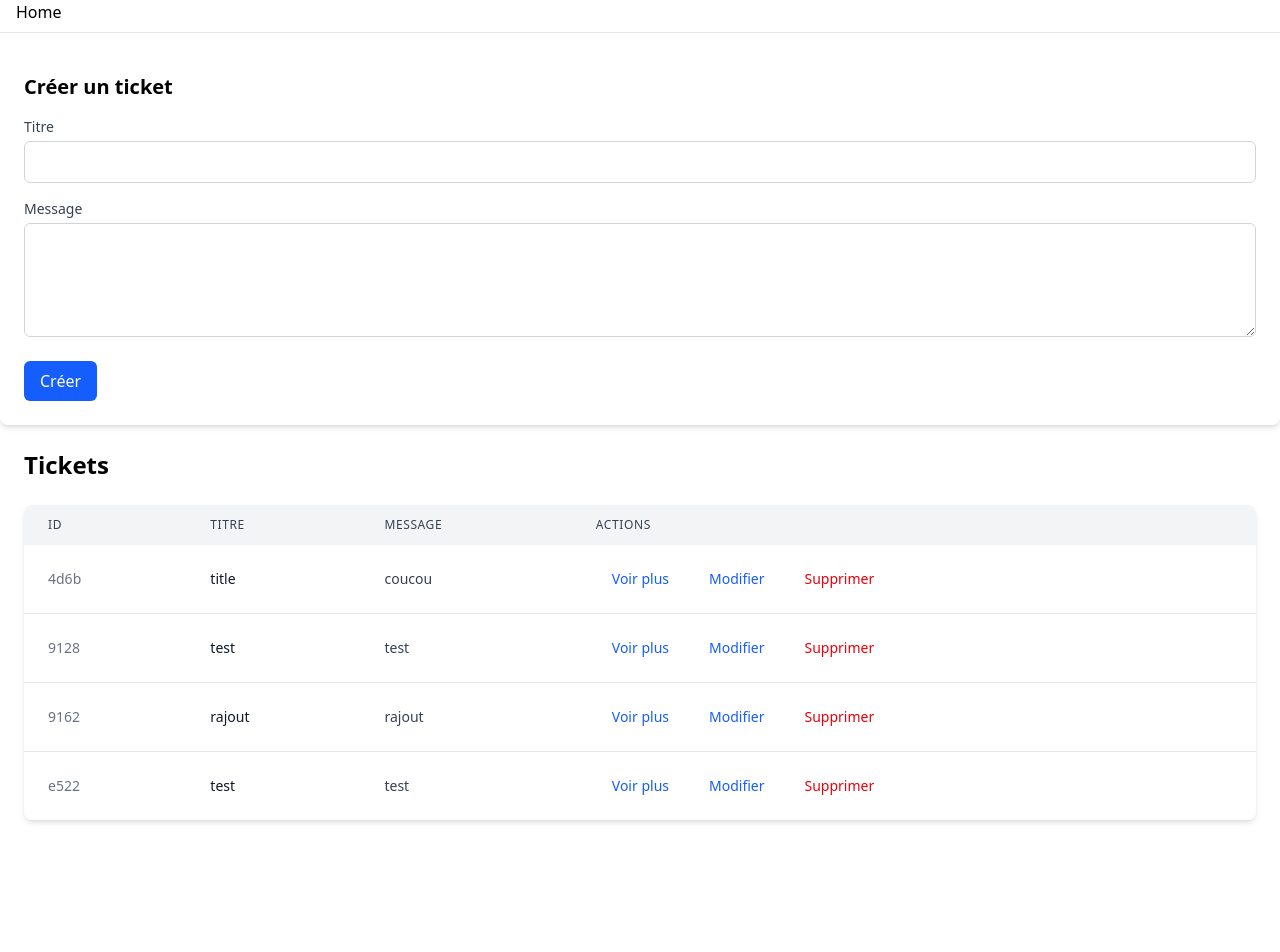
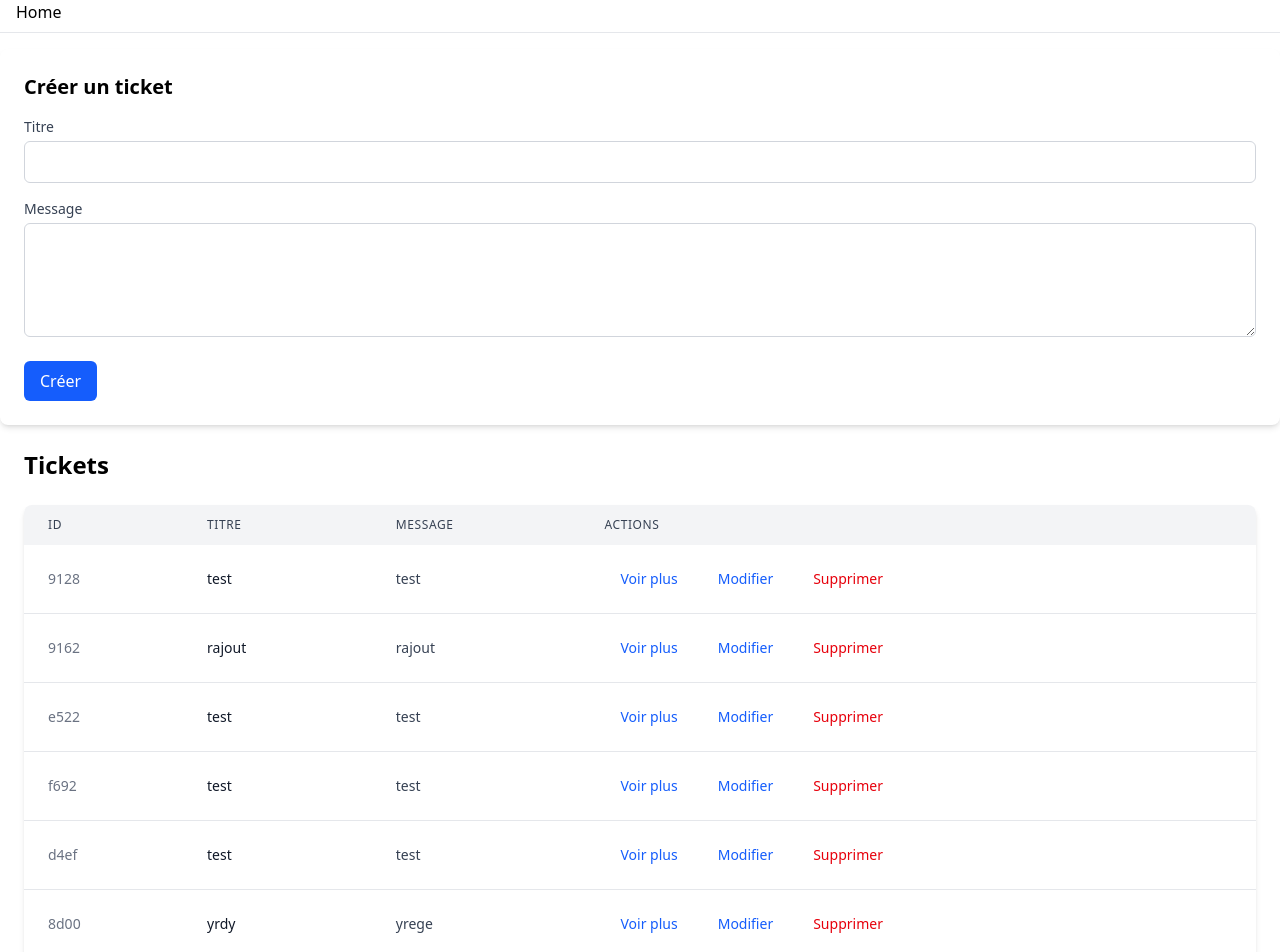
Before and after one commit to gganster/darva-react, a React (Vite) app: page / in a window 1280 px wide. Shown: the top 952 px of the page. Before the commit the page ends 844 px from the top, so only its background shows below. Built offline with nearby package versions, Linux system fonts and the light colour scheme; data requests are answered from the project's data file.

Commit message:
react query

```diff
--- a/db.json
+++ b/db.json
@@ -1,10 +1,5 @@
 {
   "tickets": [
-    {
-      "id": "4d6b",
-      "title": "title",
-      "message": "coucou"
-    },
     {
       "id": "9128",
       "title": "test",
@@ -19,6 +14,26 @@
       "id": "e522",
       "title": "test",
       "message": "test"
+    },
+    {
+      "id": "f692",
+      "title": "test",
+      "message": "test"
+    },
+    {
+      "id": "d4ef",
+      "title": "test",
+      "message": "test"
+    },
+    {
+      "id": "8d00",
+      "title": "yrdy",
+      "message": "yrege"
+    },
+    {
+      "id": "6a1e",
+      "title": "coucou",
+      "message": "coucou"
     }
   ]
 }
--- a/package.json
+++ b/package.json
@@ -14,6 +14,7 @@
     "@hookform/resolvers": "^5.2.2",
     "@reduxjs/toolkit": "^2.9.0",
     "@tailwindcss/vite": "^4.1.13",
+    "@tanstack/react-query": "^5.90.2",
     "axios": "^1.12.2",
     "json-server": "^1.0.0-beta.3",
     "react": "^19.1.1",
--- a/src/hooks/use-tickets.js
+++ b/src/hooks/use-tickets.js
@@ -1,43 +1,41 @@
 import { useNavigate } from "react-router";
-import { useEffect } from "react";
 import axios from "axios";
-
-import {useSelector, useDispatch} from 'react-redux'
-import { setTickets } from '../slices/ticketSlice'
+import { useQuery, useMutation, useQueryClient } from '@tanstack/react-query'
 
 const useTickets = (id) => {
+  const queryClient = useQueryClient();
+
   const navigate = useNavigate();
-  const tickets = useSelector(state => state.tickets.tickets);
-  const dispatch = useDispatch();
+  const {data: tickets, isPending} = useQuery({
+    queryKey: ['tickets'],
+    queryFn: () => fetch('http://localhost:3000/tickets').then(res => res.json())
+  });
 
-  const onCreate = async (ticket) => {
-    const response = await axios.post("http://localhost:3000/tickets", ticket);
-    dispatch(setTickets([...tickets, response.data]));
-    navigate(`/ticket/${response.data.id}`);
-  }
+  const onCreate = useMutation({
+    mutationFn: (ticket) => axios.post("http://localhost:3000/tickets", ticket),
+    onSuccess: (ticket) => {
+      //queryClient.invalidateQueries({ queryKey: ['tickets'] });
+      queryClient.setQueryData(['tickets'], (old) => [...old, ticket.data]);
+      navigate(`/ticket/${ticket.data.id}`);
+    }
+  });
 
-  const onUpdate = async (ticket) => {
-    const response = await axios.put(`http://localhost:3000/tickets/${ticket.id}`, ticket);
-    dispatch(setTickets(tickets.map(t => t.id === ticket.id ? response.data : t)));
-  }
+  const onUpdate = useMutation({
+    mutationFn: (ticket) => axios.put(`http://localhost:3000/tickets/${ticket.id}`, ticket),
+    onSuccess: (ticket) => {
+      queryClient.setQueryData(['tickets'], (old) => old.map(t => t.id === ticket.data.id ? ticket.data : t));
+    }
+  });
+  const onDelete = useMutation({
+    mutationFn: (id) => axios.delete(`http://localhost:3000/tickets/${id}`),
+    onSuccess: (_, id) => {
+      queryClient.setQueryData(['tickets'], (old) => old.filter(t => t.id !== id));
+    }
+  });
 
-  const onDelete = async (id) => {
-    await axios.delete(`http://localhost:3000/tickets/${id}`);
-    dispatch(setTickets(tickets.filter(t => t.id !== id)));
-  }
+  const ticket = tickets?.find(t => t.id === id);
 
-  useEffect(() => {
-    (async () => {
-      if (tickets.length > 0) return;
-
-      const response = await axios.get("http://localhost:3000/tickets");
-      dispatch(setTickets(response.data));
-    })();
-  }, [tickets, dispatch]);
-
-  const ticket = tickets.find(t => t.id === id);
-
-  return { tickets, ticket, onCreate, onUpdate, onDelete };
+  return { tickets, ticket, onCreate, onUpdate, onDelete, isPending };
 }
 
 export default useTickets;
--- a/src/main.jsx
+++ b/src/main.jsx
@@ -2,6 +2,10 @@ import { StrictMode } from 'react'
 import { createRoot } from 'react-dom/client'
 import { BrowserRouter, Routes, Route } from "react-router";
 import { Provider } from 'react-redux'
+import {
+  QueryClient,
+  QueryClientProvider,
+} from '@tanstack/react-query'
 
 import './index.css'
 
@@ -11,8 +15,11 @@ import Index from './routes/index.jsx'
 import Ticket from './routes/ticket.jsx'
 import Main from './components/Layout/Main.jsx'
 
+const queryClient = new QueryClient();
+
 createRoot(document.getElementById('root')).render(
   <StrictMode>
+    <QueryClientProvider client={queryClient}>
       <Provider store={store}>
         <BrowserRouter>
           <Routes>
@@ -23,5 +30,6 @@ createRoot(document.getElementById('root')).render(
           </Routes>
         </BrowserRouter>
       </Provider>
+    </QueryClientProvider>
   </StrictMode>,
 )
--- a/src/routes/index.jsx
+++ b/src/routes/index.jsx
@@ -3,12 +3,20 @@ import TicketForm from "../features/tickets/TicketForm";
 import useTickets from "../hooks/use-tickets";
 
 const Index = () => {
-  const { tickets, onCreate, onUpdate, onDelete } = useTickets();
+  const { tickets, onCreate, onUpdate, onDelete, isPending } = useTickets();
+
+  if (isPending) {
+    return (
+      <div className="flex justify-center items-center min-h-[200px]">
+        <div className="animate-spin rounded-full h-12 w-12 border-b-2 border-blue-600"></div>
+      </div>
+    );
+  }
 
   return (
     <div>
-      <TicketForm onSubmit={onCreate} />
-      <TicketList tickets={tickets} onSubmit={onUpdate} onDelete={onDelete} />
+      <TicketForm onSubmit={onCreate.mutate} />
+      <TicketList tickets={tickets} onSubmit={onUpdate.mutate} onDelete={onDelete.mutate} />
     </div>
   )
 }
--- a/src/routes/ticket.jsx
+++ b/src/routes/ticket.jsx
@@ -9,7 +9,7 @@ const Ticket = () => {
   const {ticket, onUpdate} = useTickets(id);
 
   const onSubmit = async (ticket) => {
-    onUpdate(ticket);
+    onUpdate.mutate(ticket);
     navigate(`/`);
   }
 
```
Also changed, not shown: 1 other file (tests, documents, lock files or other folders). Lines whose indentation alone changed are shown as unchanged.
